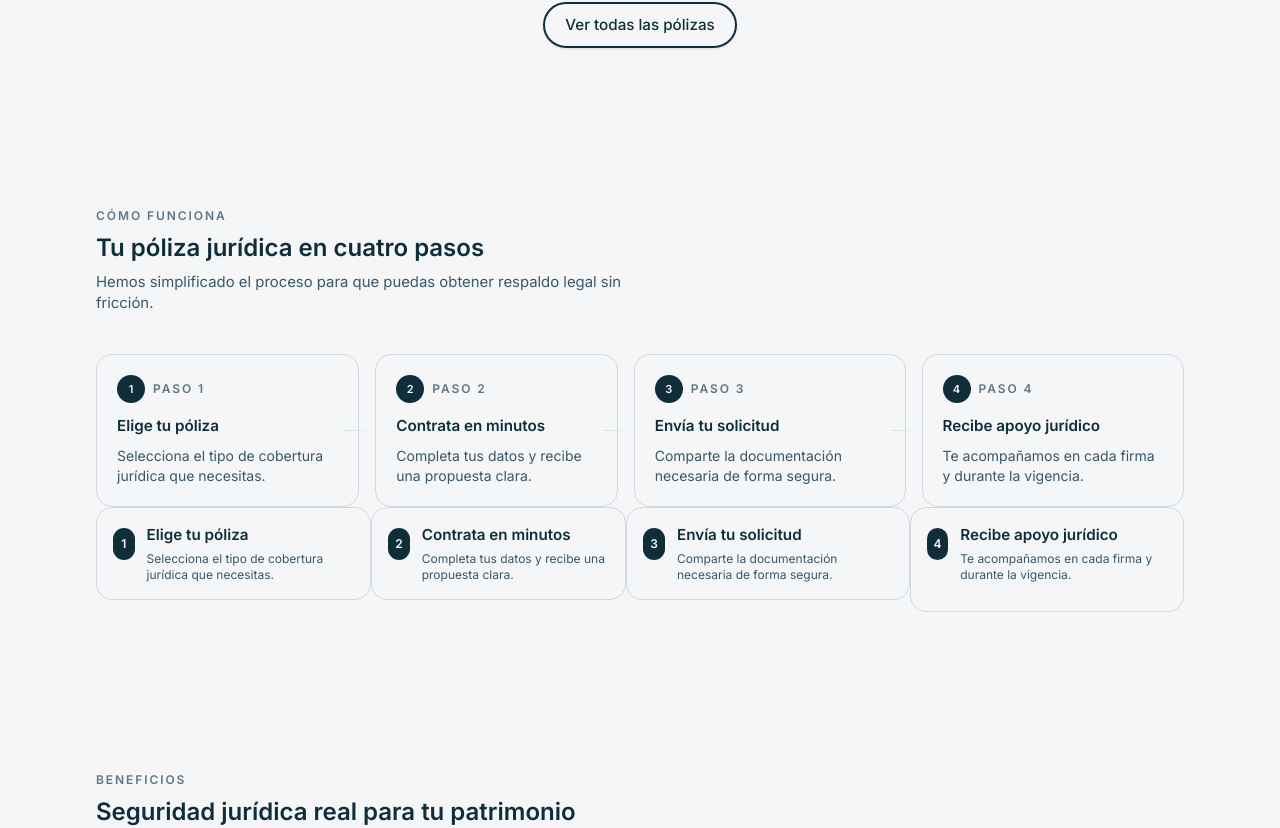
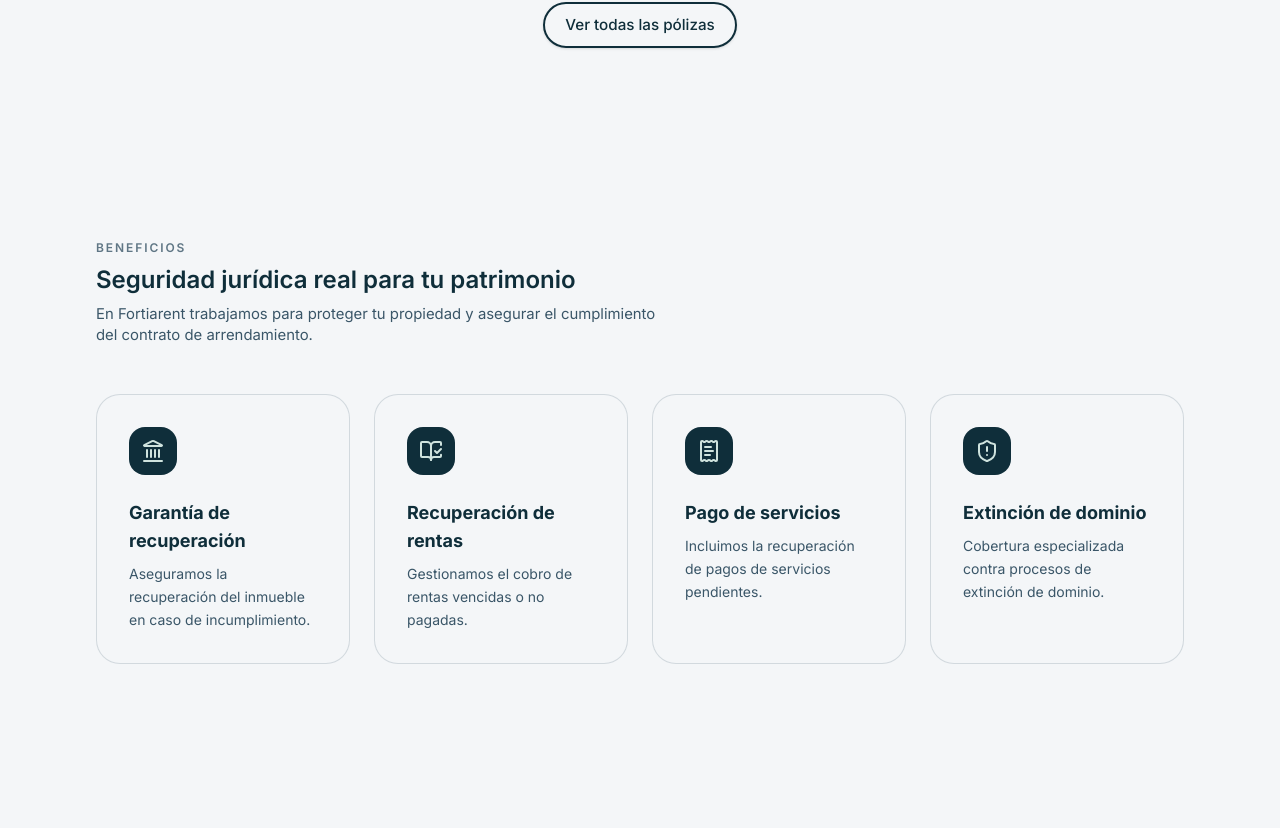
Before and after one commit to santyazuara/FortiaRent, a Next.js app: page / in a window 1280 px wide. Shown: the part 4186-5014 px from the top of the page. Built offline with nearby package versions, Linux system fonts and the light colour scheme.

Commit message:
Remove StepsSection from home page

```diff
--- a/src/app/page.tsx
+++ b/src/app/page.tsx
@@ -6,7 +6,6 @@ import StatsStrip from "@/components/sections/StatsStrip";
 import PolicyPreview from "@/components/sections/PolicyPreview";
 import VisualSupport from "@/components/sections/VisualSupport";
 import Advantages from "@/components/sections/Advantages";
-import StepsSection from "@/components/sections/StepsSection";
 import FinalCtaHome from "@/components/sections/FinalCtaHome";
 
 export default function HomePage() {
@@ -19,7 +18,6 @@ export default function HomePage() {
       <QuickCta />
       <VisualSupport />
       <PolicyPreview />
-      <StepsSection />
       <Advantages />
       <FinalCtaHome />
     </>
```
